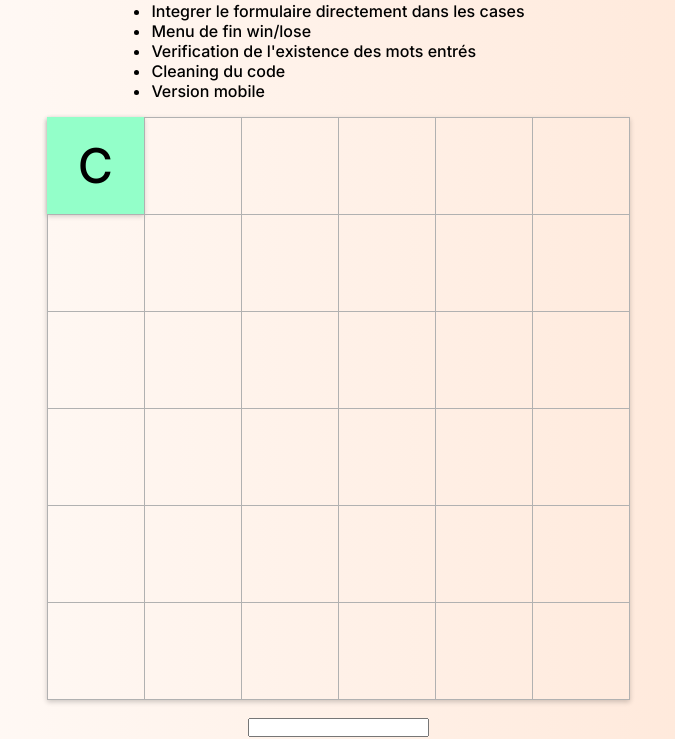
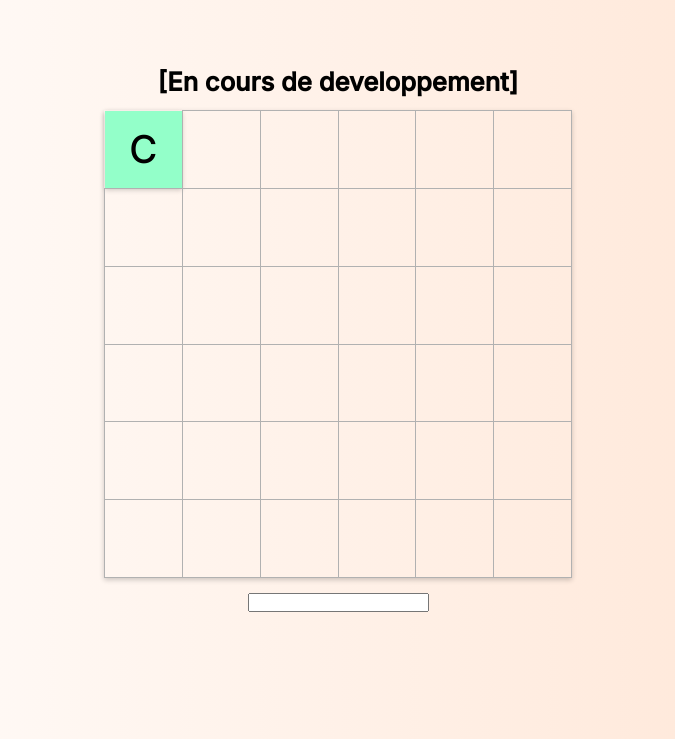
Before and after one commit to RobinMOREL-JEAN/GuessWord, a website built with Vite: page src/index.html in a window 1280 px wide. Shown: the part 61-800 px from the top of the page, without its empty margins (302-977 px from the left). Built offline with nearby package versions, Linux system fonts and the light colour scheme; a web font is replaced by a local one.

Commit message:
removed todo list and made change to CSS

```diff
--- a/src/index.html
+++ b/src/index.html
@@ -16,14 +16,6 @@
 </head>
 <body class="justify-display-flex">
     <h1>[En cours de developpement]</h1>
-    <ul>
-        <p>To do list :</p>
-        <li>Integrer le formulaire directement dans les cases</li>
-        <li>Menu de fin win/lose</li>
-        <li>Verification de l'existence des mots entrés</li>
-        <li>Cleaning du code</li>
-        <li>Version mobile</li>
-    </ul>
     <section class="justify-display-flex">
         <table>
             <tr id="try-0">
--- a/src/style.css
+++ b/src/style.css
@@ -33,18 +33,22 @@ body {
     flex-direction: column;
 }
 
+h1 {
+    font-size: 2vw;
+}
+
 table {
-    margin: 1rem;
+    margin: 1vw;
     border-collapse: collapse;
     box-shadow: 0px 2px 5px rgba(0, 0, 0, 0.2);
 }
 
 td {
     border: 1px solid rgb(177, 177, 177);
-    padding: 1rem;
-    font-size: 3rem;
-    width: 4rem;
-    height: 4rem;
+    padding: 1vw;
+    font-size: 3vw;
+    width: 4vw;
+    height: 4vw;
     text-align: center;
 }
 
```
